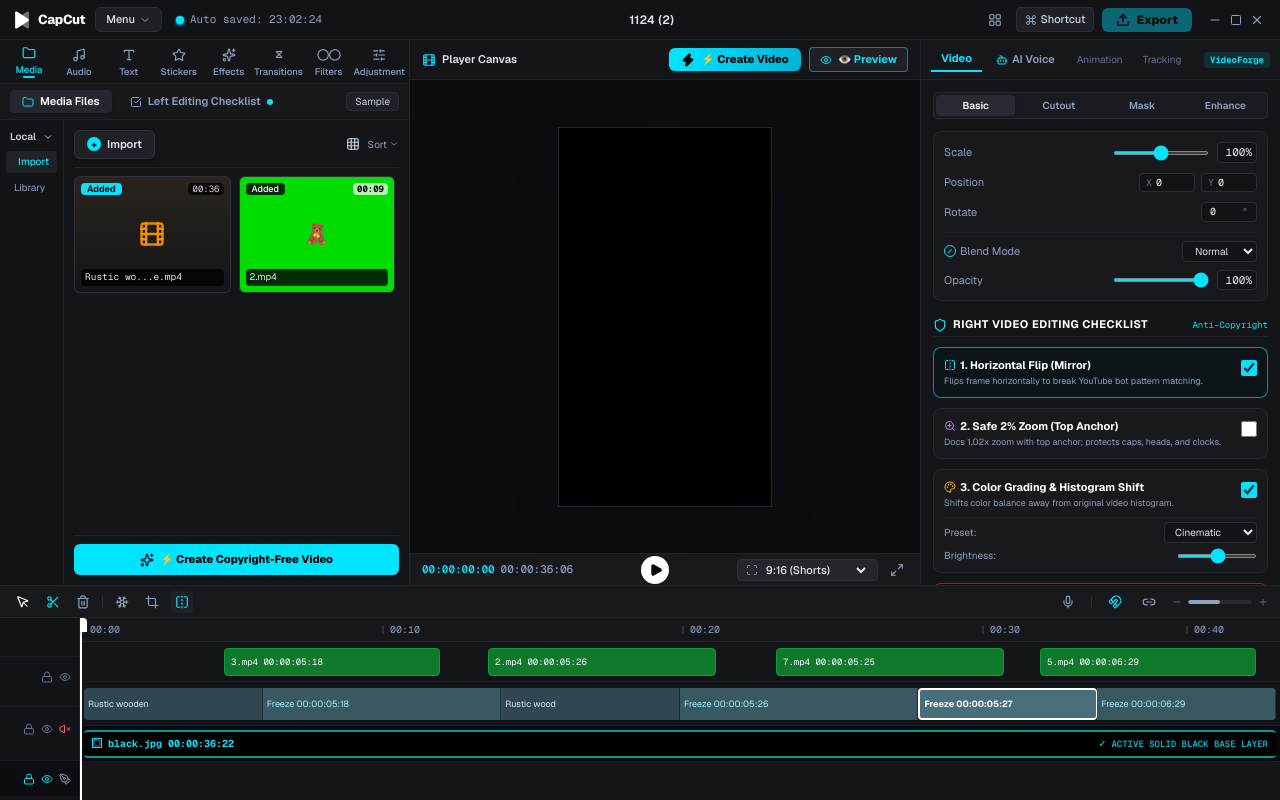
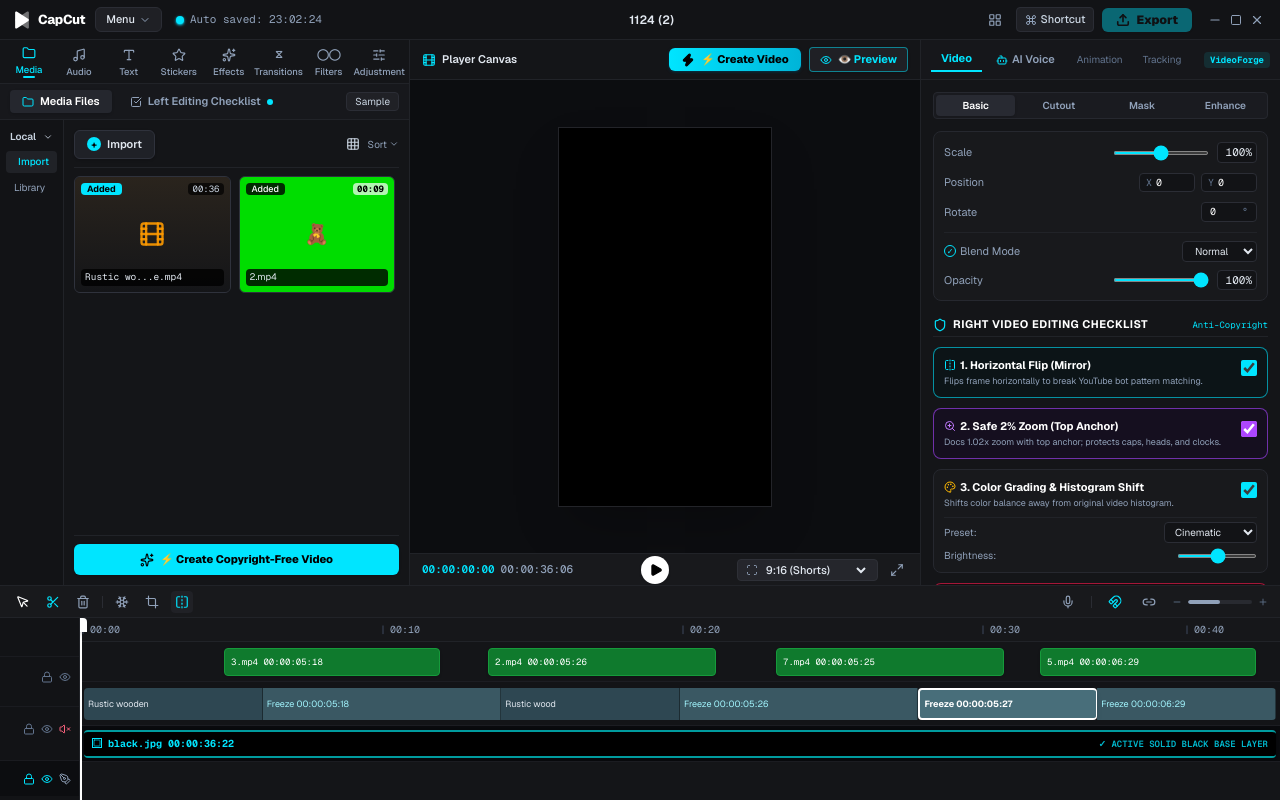
Before and after one commit to provash10/studio, a Next.js app: page / in a window 1280 px wide. Built offline with nearby package versions, Linux system fonts and the light colour scheme.

Commit message:
feat: enable safe zoom with headroom anchor protection by default

```diff
--- a/src/app/api/process/route.js
+++ b/src/app/api/process/route.js
@@ -15,7 +15,7 @@ export async function POST(request) {
 			// Anti-copyright visual techniques
 			mirror = true,
 			blackBgLayer = true, // The Arman Raj red-mark technique: solid black layer underneath + 94% centered overlay
-			applyZoom = false, // 2% safe zoom with headroom protection (default off as per docs)
+			applyZoom = true, // 2% safe zoom with headroom protection enabled by default
 			applyWavyMotion = false, // 3% soft motion
 			colorFilter = "cinematic",
 			brightness = 0.03,
--- a/src/app/page.jsx
+++ b/src/app/page.jsx
@@ -32,7 +32,7 @@ export default function CapCutStudio() {
 
 	// Right Editing Checklist States
 	const [mirror, setMirror] = useState(true);
-	const [applyZoom, setApplyZoom] = useState(false);
+	const [applyZoom, setApplyZoom] = useState(true); // Safe 2% zoom with top-anchor headroom protection enabled by default
 	const [colorFilter, setColorFilter] = useState("cinematic");
 	const [brightness, setBrightness] = useState(0.03);
 	const [contrast, setContrast] = useState(1.05);
```
